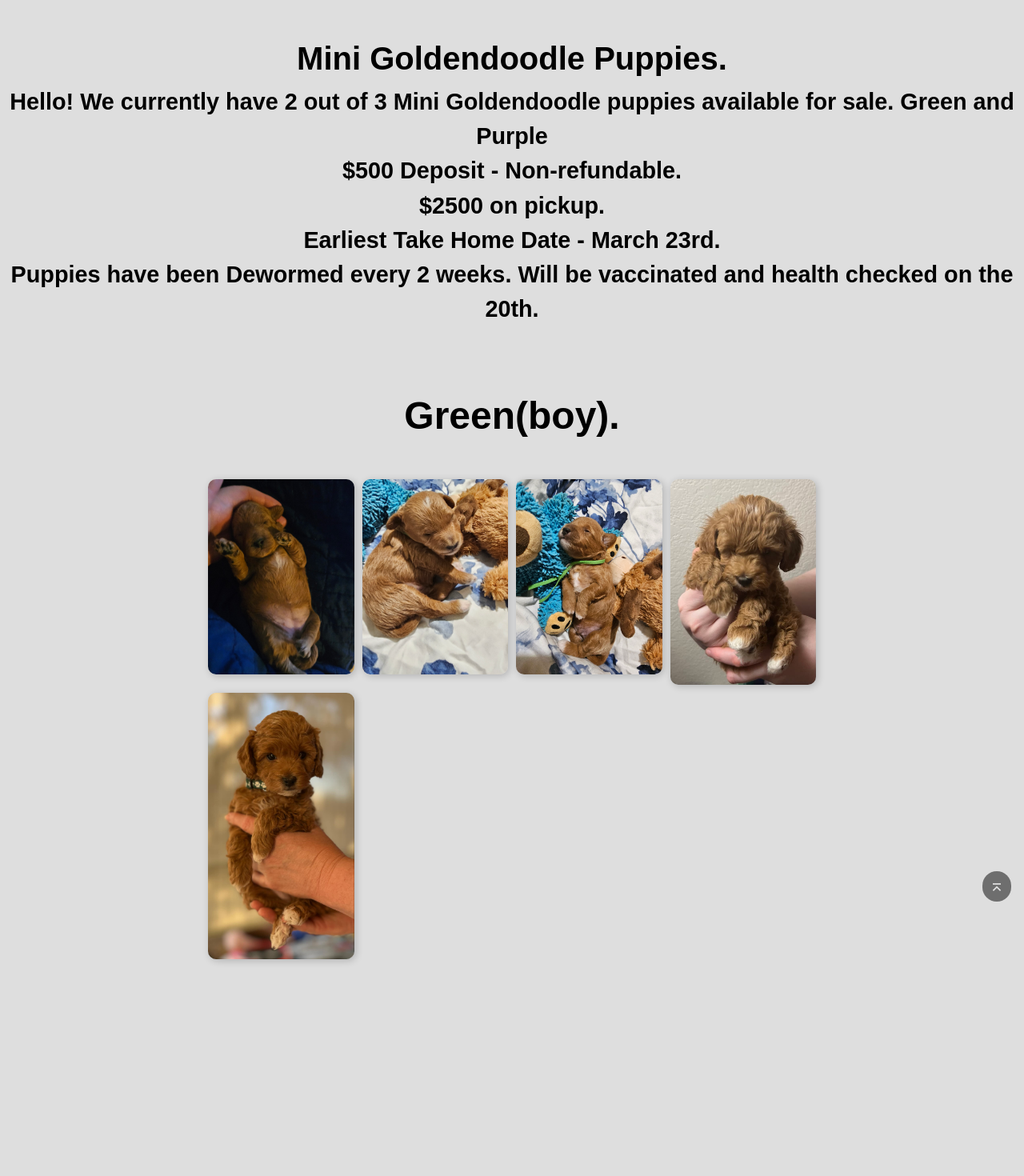
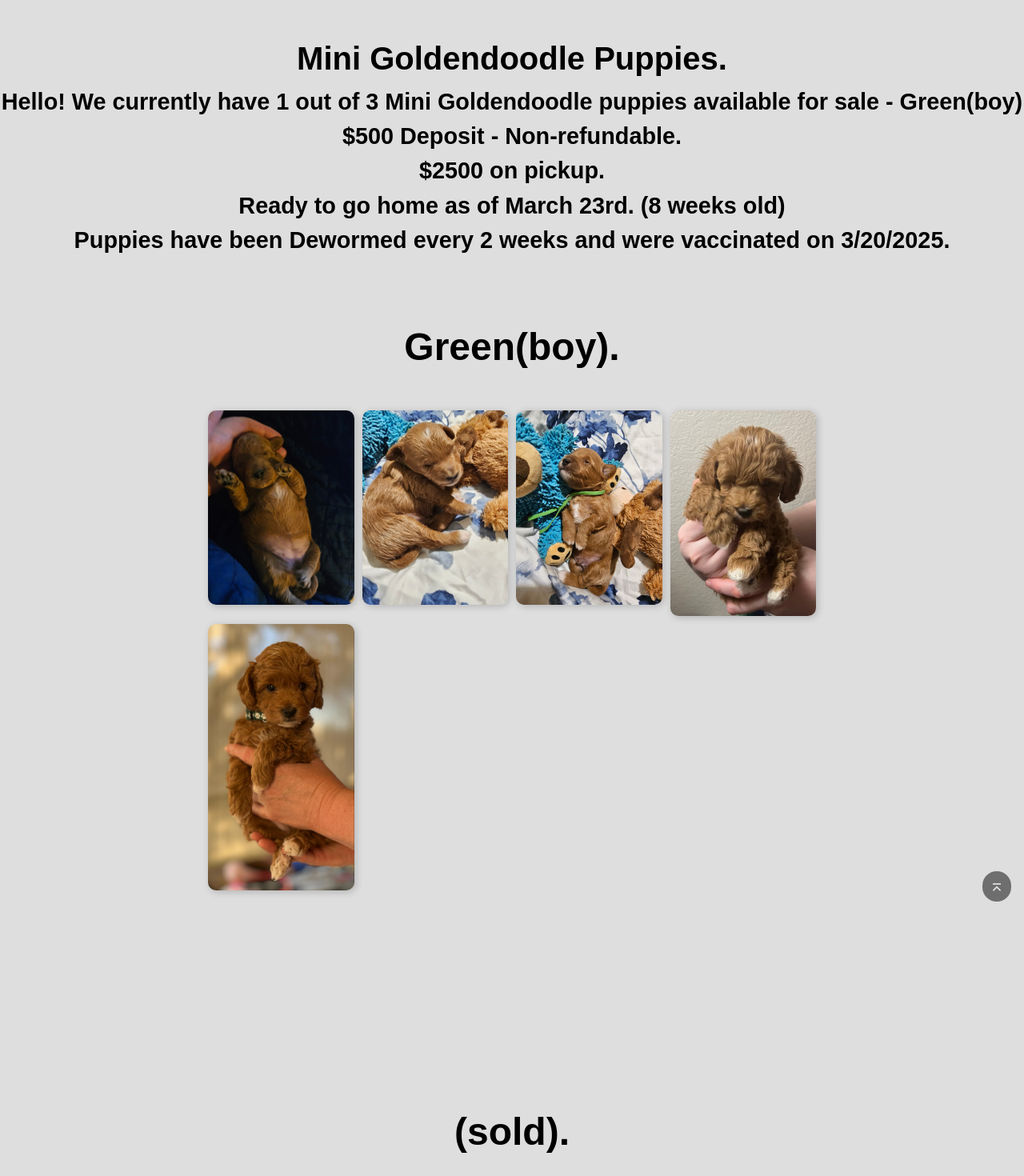
Before and after one commit to AustinB95/PuppySiteLive, a plain HTML site: page index.html in a window 1280 px wide. Shown: the part 73-1543 px from the top of the page at 80% size. Drawn offline with nearby package versions, Linux system fonts and the light colour scheme; a web font is replaced by a local one.

Commit message:
Update index.html

```diff
--- a/index.html
+++ b/index.html
@@ -81,11 +81,11 @@
           <span>Mini Goldendoodle Puppies.</span>
         </h2>
         <h2 class="section__title-5">
-          <span>Hello! We currently have 2 out of 3 Mini Goldendoodle puppies available for sale. Green and Purple
+          <span>Hello! We currently have 1 out of 3 Mini Goldendoodle puppies available for sale - Green(boy)
             <br>$500 Deposit - Non-refundable.
             <br>$2500 on pickup.
-            <br>Earliest Take Home Date - March 23rd.
-            <br>Puppies have been Dewormed every 2 weeks. Will be vaccinated and health checked on the 20th.
+            <br>Ready to go home as of March 23rd. (8 weeks old)
+            <br>Puppies have been Dewormed every 2 weeks and were vaccinated on 3/20/2025.
 
            </span>
         </h2>
@@ -111,7 +111,7 @@
       <!--==================== Pictures ====================-->
       <section class="pictures section" id="pictures">
         <h2 class="section__title-1">
-          <span>Purple(girl).</span>
+          <span>(sold).</span>
         </h2>
 
         <div class="image-grid" id="imageGrid2">
```
